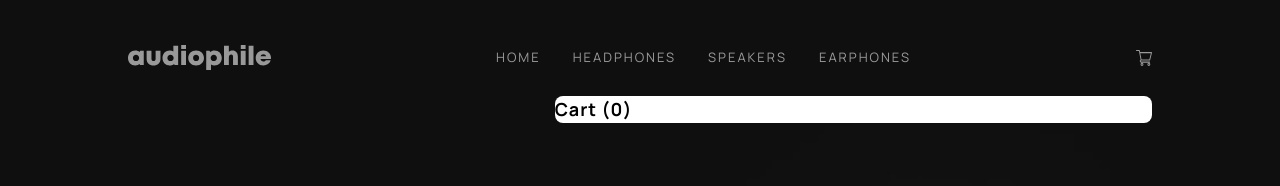
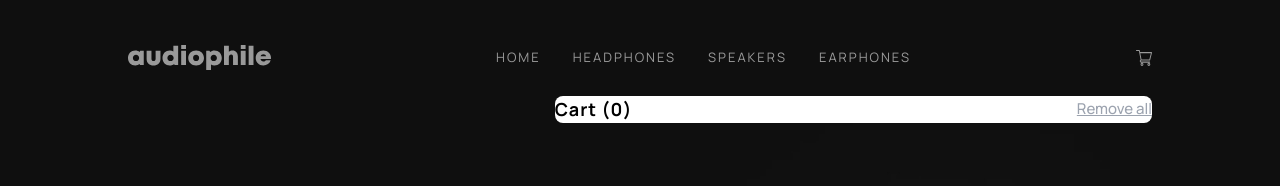
Before and after one commit to lemreyes/audiophile, a Next.js app: page / in a window 1280 px wide. Both pictures are taken after a click on the picture 1144 px from the left and 57 px from the top of the page. Shown: the top 186 px of the page. Built offline with nearby package versions, Linux system fonts and the light colour scheme.

Commit message:
cart dialog remove items

```diff
--- a/src/app/Components/CartDialog.tsx
+++ b/src/app/Components/CartDialog.tsx
@@ -1,9 +1,6 @@
 "use client";
 
 import { CartState, useCartStore } from "../Store/CartStore";
-import Image from "next/image";
-import CountButton from "../[Categories]/[Product]/Components/CountButton";
-import { SetStateAction } from "react";
 import CartItem from "./CartItem";
 
 export default function CartDialog({
@@ -13,17 +10,37 @@ export default function CartDialog({
 }) {
   const cartItems = useCartStore((state: CartState) => state.items);
   const cartItemsCount = useCartStore((state: CartState) => state.itemCount);
+  const cartItemsRemoveAll = useCartStore(
+    (state: CartState) => state.removeAll
+  );
+
+  const hdlClickRemoveAll = () => {
+    cartItemsRemoveAll();
+  };
 
   return (
     <div
       className="w-screen h-screen overflow-y-hidden bg-black bg-opacity-40 absolute z-50 top-0 left-0 flex flex-col items-center"
       onClick={hdlClickOutside}
     >
-      <div className="w-11/12 desktop:w-4/5 wide:w-3/5 mt-12 desktop:mt-24 flex flex-col items-end">
+      <div
+        className="w-11/12 desktop:w-4/5 wide:w-3/5 mt-12 desktop:mt-24 flex flex-col items-end"
+        onClick={(e) => e.stopPropagation()}
+      >
         <div className="bg-white rounded-lg w-full tablet:w-7/12">
-          <h3 className="tracking-wider text-[18px] font-bold">
-            Cart ({cartItemsCount})
-          </h3>
+          <div className="flex flex-row items-center justify-between">
+            <h3 className="tracking-wider text-[18px] font-bold">
+              Cart ({cartItemsCount})
+            </h3>
+            <button
+              className="font-medium text-[15px] leading=[25px] text-gray-400 underline
+                                hover:text-accent"
+              onClick={hdlClickRemoveAll}
+            >
+              Remove all
+            </button>
+          </div>
+
           <div>
             {cartItems.map((item) => {
               return (
--- a/src/app/Store/CartStore.ts
+++ b/src/app/Store/CartStore.ts
@@ -4,7 +4,7 @@ export interface CartState {
   itemCount: number;
   items: Array<CartItem>;
   addItem: (updatedItemList: CartItem) => void;
-  removeAll: () => void;
+  removeAll: () => void
 }
 
 export interface CartItem {
```
